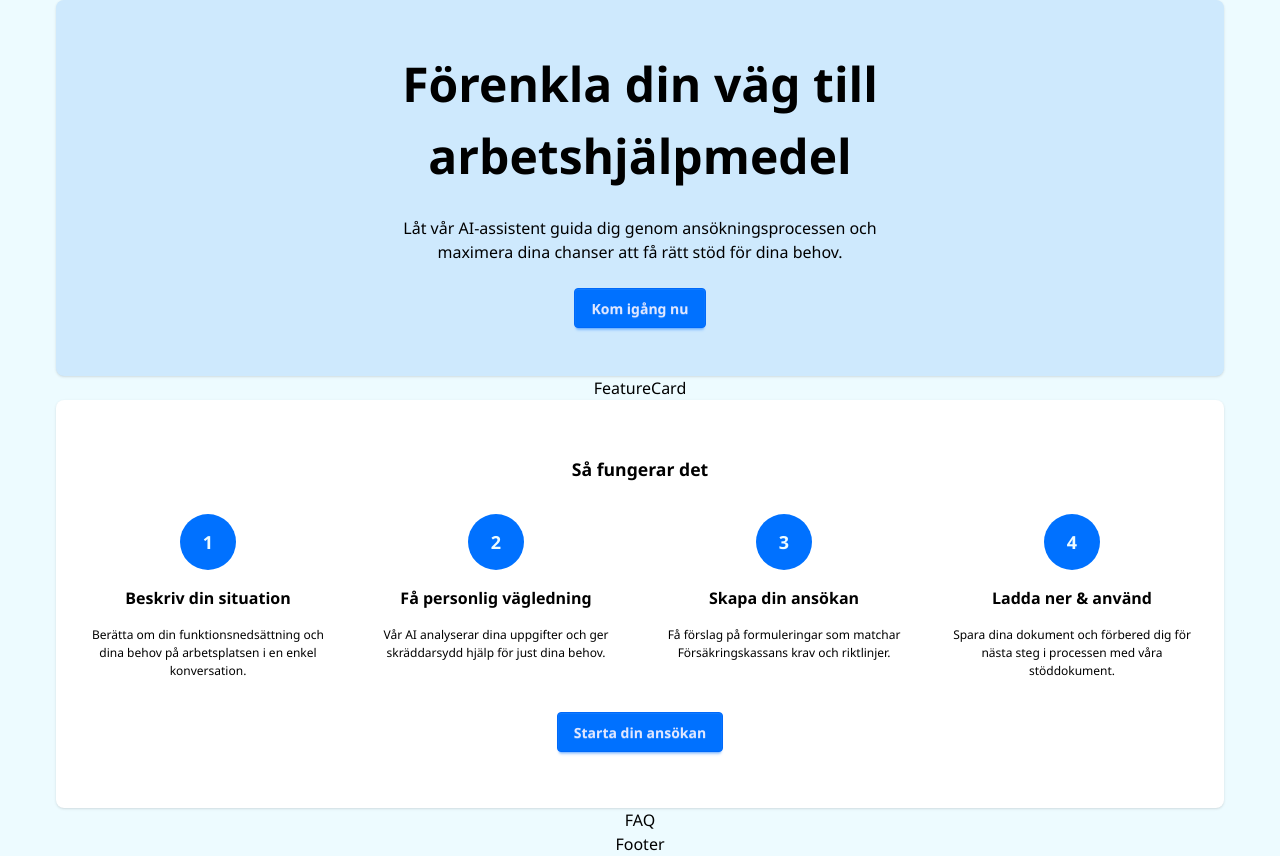
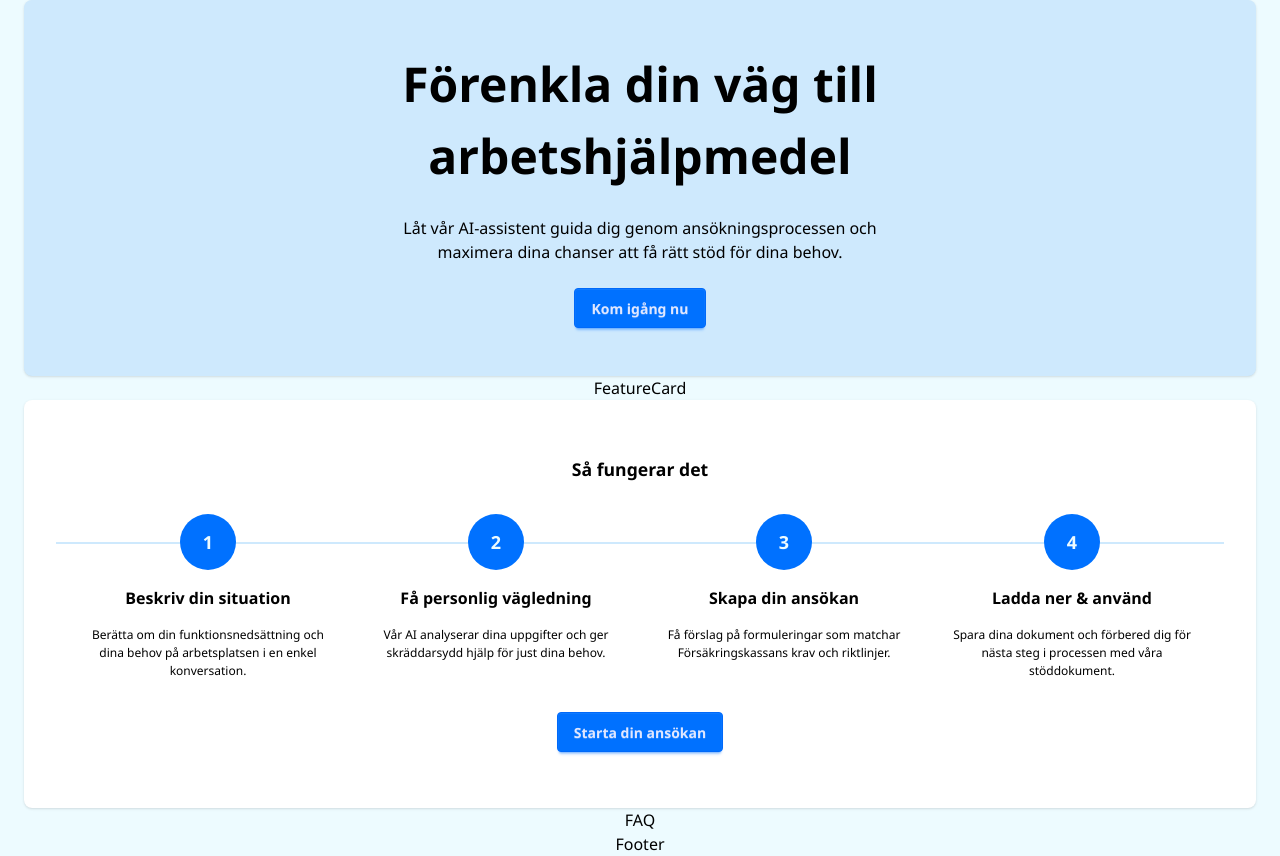
Before and after one commit to Gamefan00/chas_challenge, a Next.js app in the folder frontend/: page / in a window 1280 px wide. Built offline with nearby package versions, Linux system fonts and the light colour scheme.

Commit message:
added vertical bar in how it works section

```diff
--- a/frontend/app/components/homepage/HowItWorks.jsx
+++ b/frontend/app/components/homepage/HowItWorks.jsx
@@ -30,8 +30,8 @@ const HowItWorks = () => {
   ];
 
   return (
-    <div className="card bg-base-100 w-full py-8 shadow-sm">
-      <div className="card-body gap-8">
+    <div className="card bg-base-100 w-full p-8 shadow-sm">
+      <div className="card-body relative gap-8">
         <h2 className="card-title mx-auto">Så fungerar det</h2>
         {/* Steps grid */}
         <div className="grid grid-cols-1 gap-8 md:grid-cols-2 lg:grid-cols-4">
@@ -43,6 +43,8 @@ const HowItWorks = () => {
               description={step.description}
             />
           ))}
+          {/* Vertical bar */}
+          <div className="bg-accent absolute top-[110px] left-0 hidden h-[2px] w-full lg:block"></div>
         </div>
         {/* Call to action */}
         <div class="card-actions justify-center">
@@ -56,7 +58,7 @@ const HowItWorks = () => {
 export function StepSection({ number, title, description }) {
   return (
     <div className="mx-auto flex max-w-64 flex-col items-center gap-4 text-center">
-      <div className="bg-primary text-background flex h-14 w-14 items-center justify-center rounded-full text-lg font-bold">
+      <div className="bg-primary text-background z-10 flex h-14 w-14 items-center justify-center rounded-full text-lg font-bold">
         {number}
       </div>
       <h3>{title}</h3>
```
